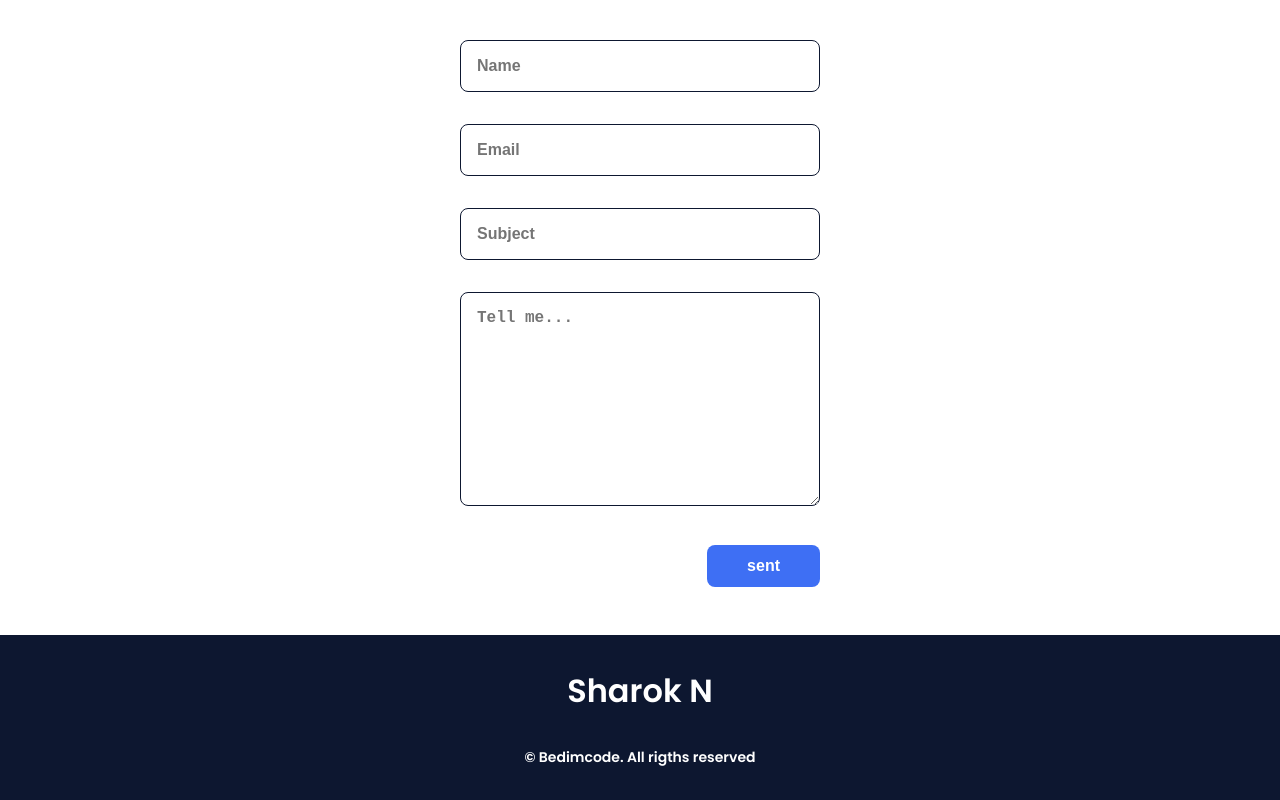
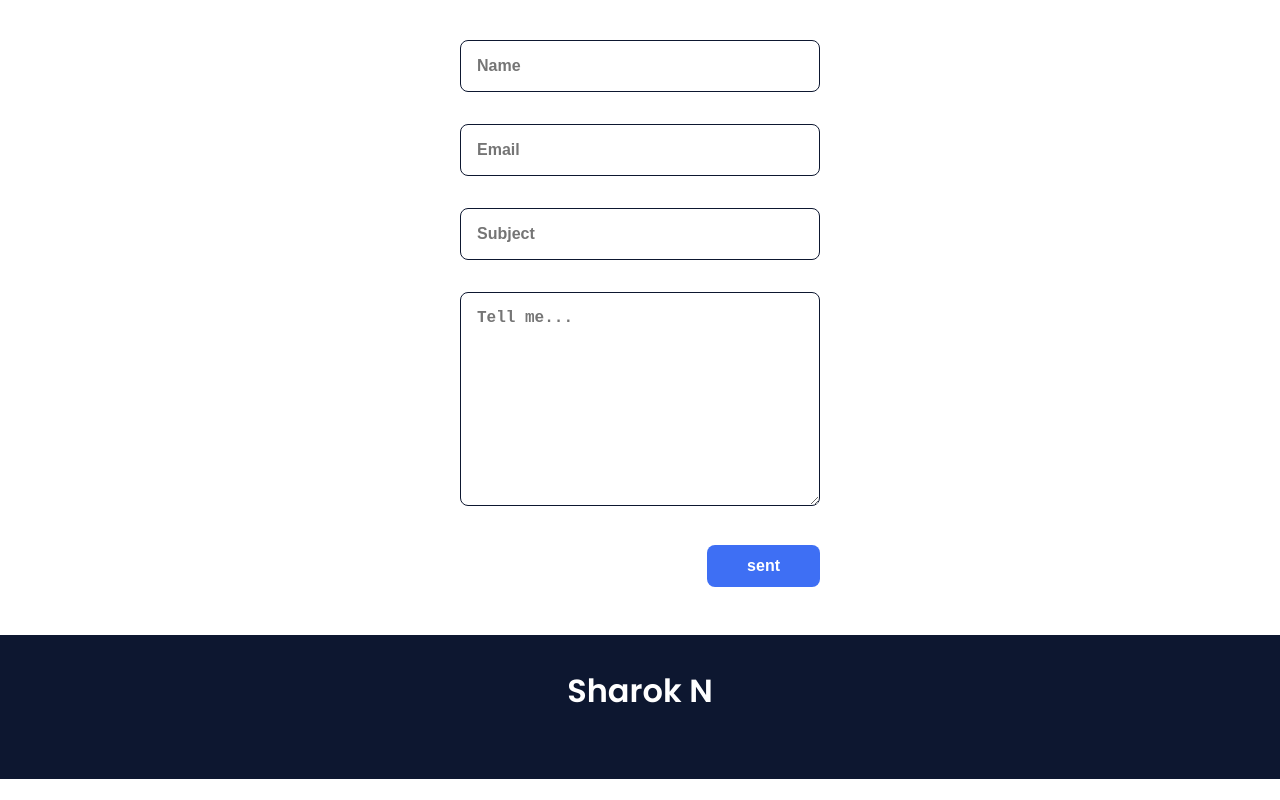
Before and after one commit to sharok23/my-personal-website, a plain HTML site: page index.html in a window 1280 px wide. Shown: the part 2675-3475 px from the top of the page. After the commit the page ends 3454 px from the top, so only its background shows below. Drawn offline with nearby package versions, Linux system fonts and the light colour scheme.

Commit message:
error fixed in footer

```diff
--- a/index.html
+++ b/index.html
@@ -239,7 +239,6 @@
         <!--===== FOOTER =====-->
         <footer class="footer">
             <p class="footer__title">Sharok N</p>
-            <p class="footer__copy">&#169; Bedimcode. All rigths reserved</p>
         </footer>
 
 
```
